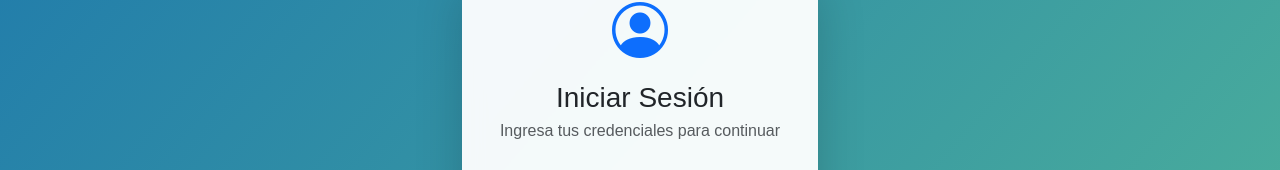
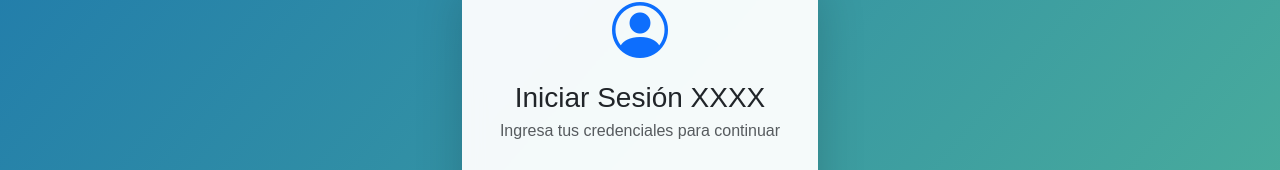
Before and after one commit to sulbaranjc/clientes_frontend_react, a React (Vite) app: page /login in a window 1280 px wide. Shown: the part 276-446 px from the top of the page. Built offline with nearby package versions, Linux system fonts and the light colour scheme.

Commit message:
Preparación al pase de producción

```diff
--- a/src/pages/LoginPage.jsx
+++ b/src/pages/LoginPage.jsx
@@ -49,7 +49,7 @@ export default function LoginPage() {
             <Card.Body className="p-4">
               <div className="text-center mb-4">
                 <i className="bi bi-person-circle display-4 text-primary"></i>
-                <h3 className="mt-3 mb-1">Iniciar Sesión</h3>
+                <h3 className="mt-3 mb-1">Iniciar Sesión XXXX</h3>
                 <p className="text-muted">Ingresa tus credenciales para continuar</p>
               </div>
 
```
